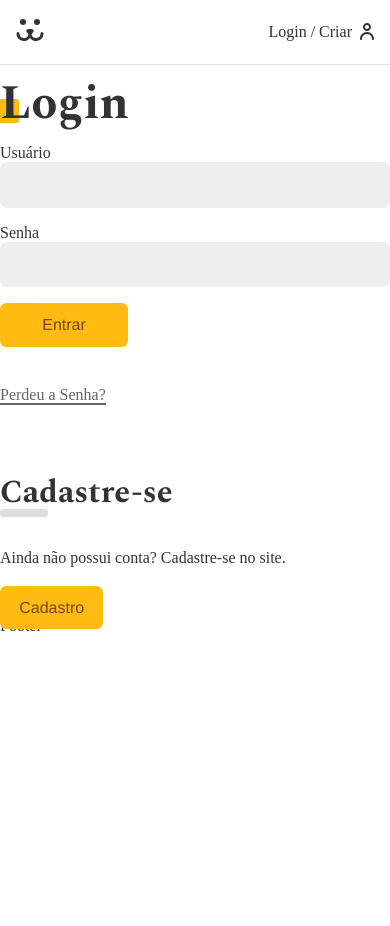
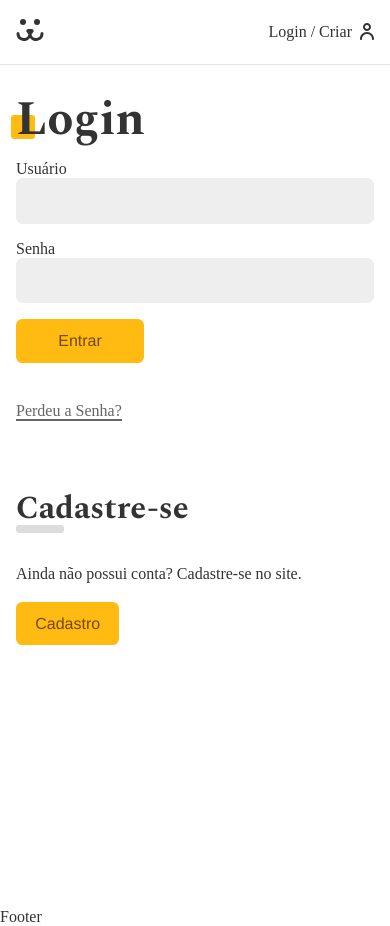
Before and after one commit to danilogms/dog-social, a React (Create React App) app: page /login in a window 390 px wide. Before the commit the page ends 844 px from the top, so only its background shows below. Built offline with nearby package versions, Linux system fonts and the light colour scheme.

Commit message:
added css styles to login component

```diff
--- a/src/Components/Login/Login.js
+++ b/src/Components/Login/Login.js
@@ -5,6 +5,7 @@
 import LoginForm from './LoginForm';
 import LoginPasswordLost from './LoginPasswordLost';
 import LoginPasswordReset from './LoginPasswordReset';
+import styles from './Login.module.css';
 
 const Login = () => {
   const { login } = React.useContext(UserContext);
@@ -12,7 +13,8 @@
   if (login === true) return <Navigate to="/conta" />;
 
   return (
-    <div>
+    <section className={styles.login}>
+      <div className={styles.forms}>
         <Routes>
           <Route path="/" element={<LoginForm />} />
           <Route path="criar" element={<LoginCreate />} />
@@ -20,6 +22,7 @@
           <Route path="resetar" element={<LoginPasswordReset />} />
         </Routes>
       </div>
+    </section>
   );
 };
 
--- /dev/null
+++ b/src/Components/Login/Login.module.css
@@ -0,0 +1,32 @@
+.login {
+  display: grid;
+  grid-template-columns: 1fr 1fr;
+  min-height: 100vh;
+  gap: 2rem;
+}
+
+.login::before {
+  display: block;
+  content: '';
+  background: url('../../Assets/login.jpg') no-repeat center;
+  background-size: cover;
+}
+
+.forms {
+  max-width: 30rem;
+  padding: 1rem;
+}
+
+@media (max-width: 40rem) {
+  .login {
+    grid-template-columns: 1fr;
+  }
+
+  .login::before {
+    display: none;
+  }
+
+  .forms{
+    max-width: 100%;
+  }
+}
--- a/src/UserContext.js
+++ b/src/UserContext.js
@@ -18,7 +18,7 @@
       setLoading(false);
       setLogin(false);
       window.localStorage.removeItem('token');
-      navigate('/login');
+      navigate('/');
     },
     [navigate],
   );
```
Lines whose indentation alone changed are shown as unchanged.
